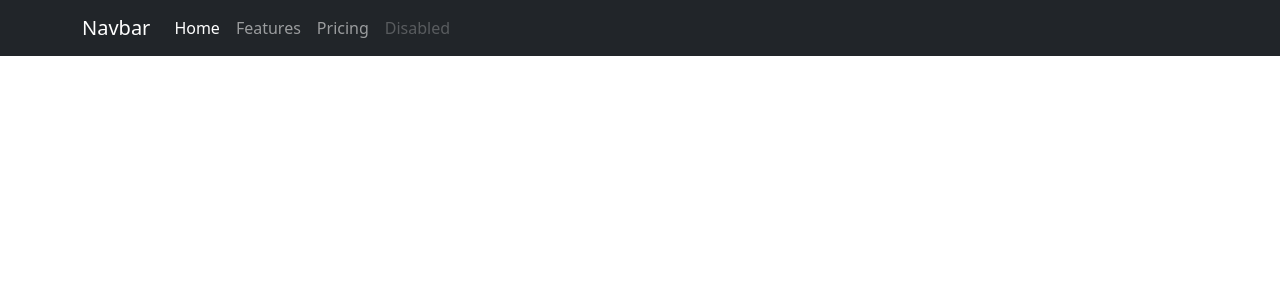
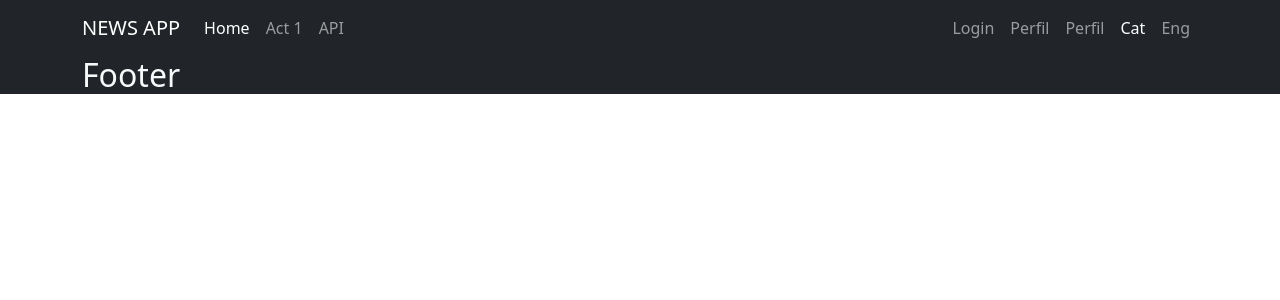
Before and after one commit to jorditosa/News_PHP, a PHP site: page / in a window 1280 px wide. Shown: the top 300 px of the page. Run offline with PHP 8.4, Linux system fonts and the light colour scheme.

Commit message:
estructura inicial i templates

```diff
--- /dev/null
+++ b/includes/app.php
@@ -0,0 +1,6 @@
+<?php
+
+define('TEMPLATES_URL', __DIR__ . '/templates/');
+define('FUNCTIONS_URL', 'functions.php');
+
+?>
--- /dev/null
+++ b/includes/functions.php
@@ -0,0 +1,9 @@
+<?php
+
+require 'app.php';
+
+function includeTemplate( $name ) {
+    include TEMPLATES_URL . $name . ".php";
+}
+
+?>
--- a/includes/templates/footer.php
+++ b/includes/templates/footer.php
@@ -0,0 +1,6 @@
+<section class="footer bg-dark text-light">
+    <div class="container">
+        <h2>Footer</h2>
+
+    </div>
+</section>
--- a/includes/templates/head.php
+++ b/includes/templates/head.php
@@ -5,6 +5,6 @@
     <meta name="viewport" content="width=device-width, initial-scale=1.0">
     <title>App News</title>
     <link href="https://fonts.googleapis.com/css2?family=Poppins:wght@300;700;900&display=swap" rel="stylesheet">
-    <link rel="stylesheet" href="build/css/styles.css">
+    <link rel="stylesheet" href="src/css/styles.css">
     <link href="https://cdn.jsdelivr.net/npm/bootstrap@5.3.0-alpha3/dist/css/bootstrap.min.css" rel="stylesheet" integrity="sha384-KK94CHFLLe+nY2dmCWGMq91rCGa5gtU4mk92HdvYe+M/SXH301p5ILy+dN9+nJOZ" crossorigin="anonymous">
 </head>
--- a/includes/templates/header.php
+++ b/includes/templates/header.php
@@ -1,22 +1,36 @@
 <nav class="navbar navbar-expand-lg navbar-dark bg-dark">
   <div class="container">
-    <a class="navbar-brand" href="#">Navbar</a>
+    <a class="navbar-brand" href="#">NEWS APP</a>
     <button class="navbar-toggler" type="button" data-bs-toggle="collapse" data-bs-target="#navbarNav" aria-controls="navbarNav" aria-expanded="false" aria-label="Toggle navigation">
       <span class="navbar-toggler-icon"></span>
     </button>
-    <div class="collapse navbar-collapse" id="navbarNav">
+    <div class="collapse navbar-collapse d-flex justify-content-between" id="navbarNav">
       <ul class="navbar-nav">
         <li class="nav-item">
           <a class="nav-link active" aria-current="page" href="#">Home</a>
         </li>
         <li class="nav-item">
-          <a class="nav-link" href="#">Features</a>
+          <a class="nav-link" href="#">Act 1</a>
         </li>
         <li class="nav-item">
-          <a class="nav-link" href="#">Pricing</a>
+          <a class="nav-link" href="#">API</a>
+        </li>
+      </ul>
+      <ul class="navbar-nav">
+        <li class="nav-item">
+          <a class="nav-link" href="#">Login</a>
         </li>
         <li class="nav-item">
-          <a class="nav-link disabled">Disabled</a>
+          <a class="nav-link" href="#">Perfil</a>
+        </li>
+        <li class="nav-item">
+          <a class="nav-link" href="#">Perfil</a>
+        </li>
+        <li class="nav-item">
+          <a class="nav-link active">Cat</a>
+        </li>
+        <li class="nav-item">
+          <a class="nav-link">Eng</a>
         </li>
       </ul>
     </div>
--- a/index.php
+++ b/index.php
@@ -1,14 +1,18 @@
 <?php
-    include './includes/templates/head.php';
+require './includes/functions.php';
+
+includeTemplate('head');
 ?>
 
 <body>
 
 <?php
-    include './includes/templates/header.php';
+includeTemplate('header');
 ?>
 
 
-
+<?php
+includeTemplate('footer');
+?>
 </body>
 </html>
```
Also changed, not shown: 2 other files.
